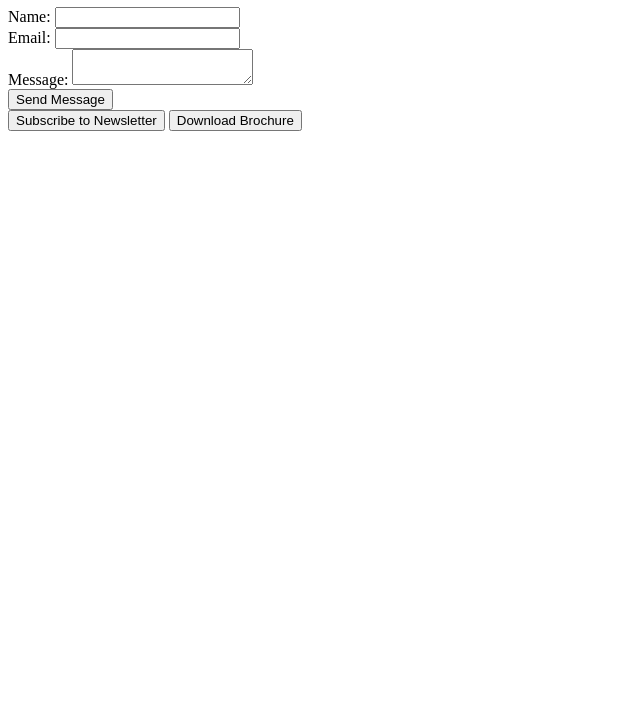
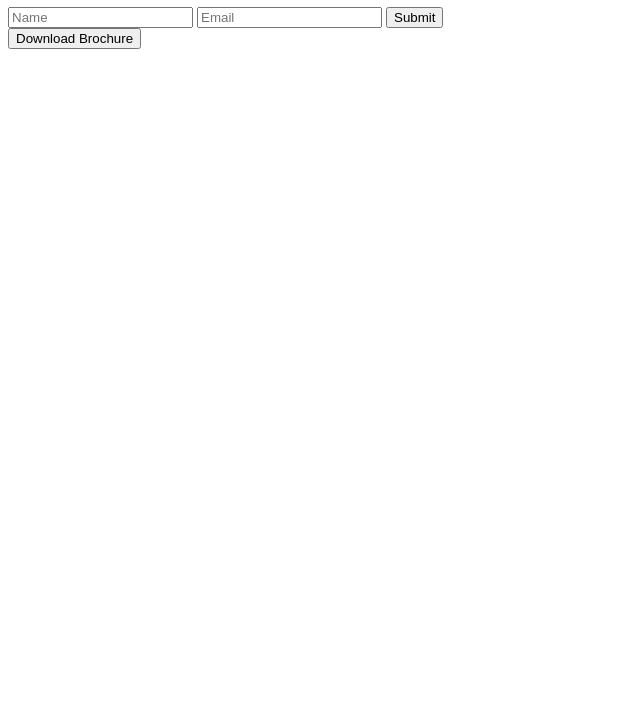
Before and after one commit to arz03/bol_com_demo1, a plain HTML site: page index.html in a window 1280 px wide. Shown: the part 73-800 px from the top of the page, without its empty margins (0-640 px from the left). Drawn offline with Linux system fonts and the light colour scheme.

Commit message:
Add contact form
Add contact form

```diff
--- a/index.html
+++ b/index.html
@@ -1,29 +1,16 @@
 <!DOCTYPE html>
 <html>
 <head>
-    <title>Contact Us</title>
+    <title>Contact Form</title>
 </head>
 <body>
     <h1>Contact Us</h1>
-    <form id="contact-form" method="post">
-        <div>
-            <label>Name:</label>
-            <input type="text" name="name" required>
-        </div>
-        <div>
-            <label>Email:</label>
-            <input type="email" name="email" required>
-        </div>
-        <div>
-            <label>Message:</label>
-            <textarea name="message" required></textarea>
-        </div>
-        <button type="submit" id="submit-btn">Send Message</button>
+    <form id="contact-form">
+        <input type="text" name="name" placeholder="Name">
+        <input type="email" name="email" placeholder="Email">
+        <button type="submit">Submit</button>
     </form>
 
-    <div class="cta-section">
-        <button id="newsletter-signup">Subscribe to Newsletter</button>
-        <button id="download-brochure">Download Brochure</button>
-    </div>
+    <button id="download-btn">Download Brochure</button>
 </body>
 </html>
```
